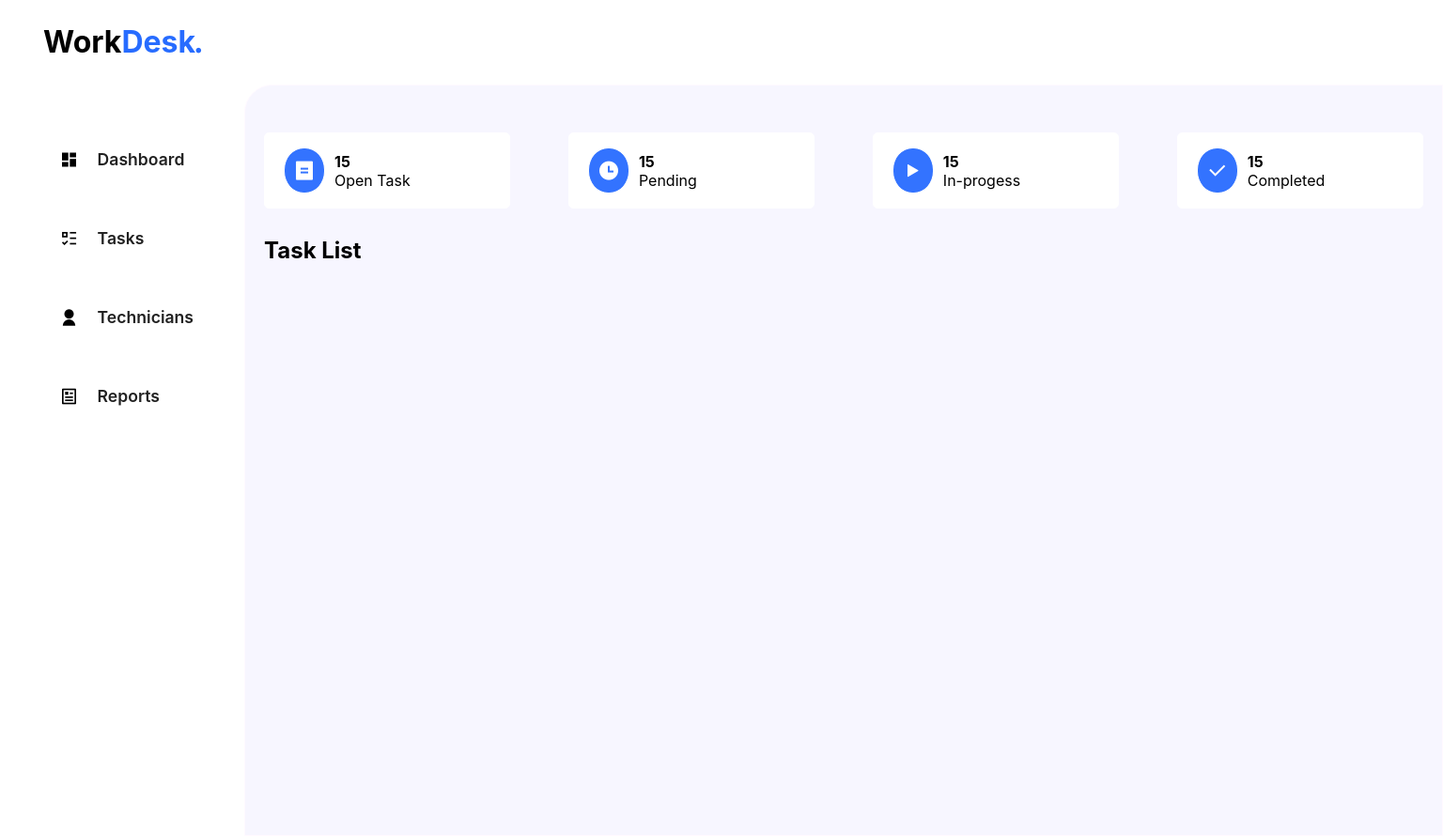
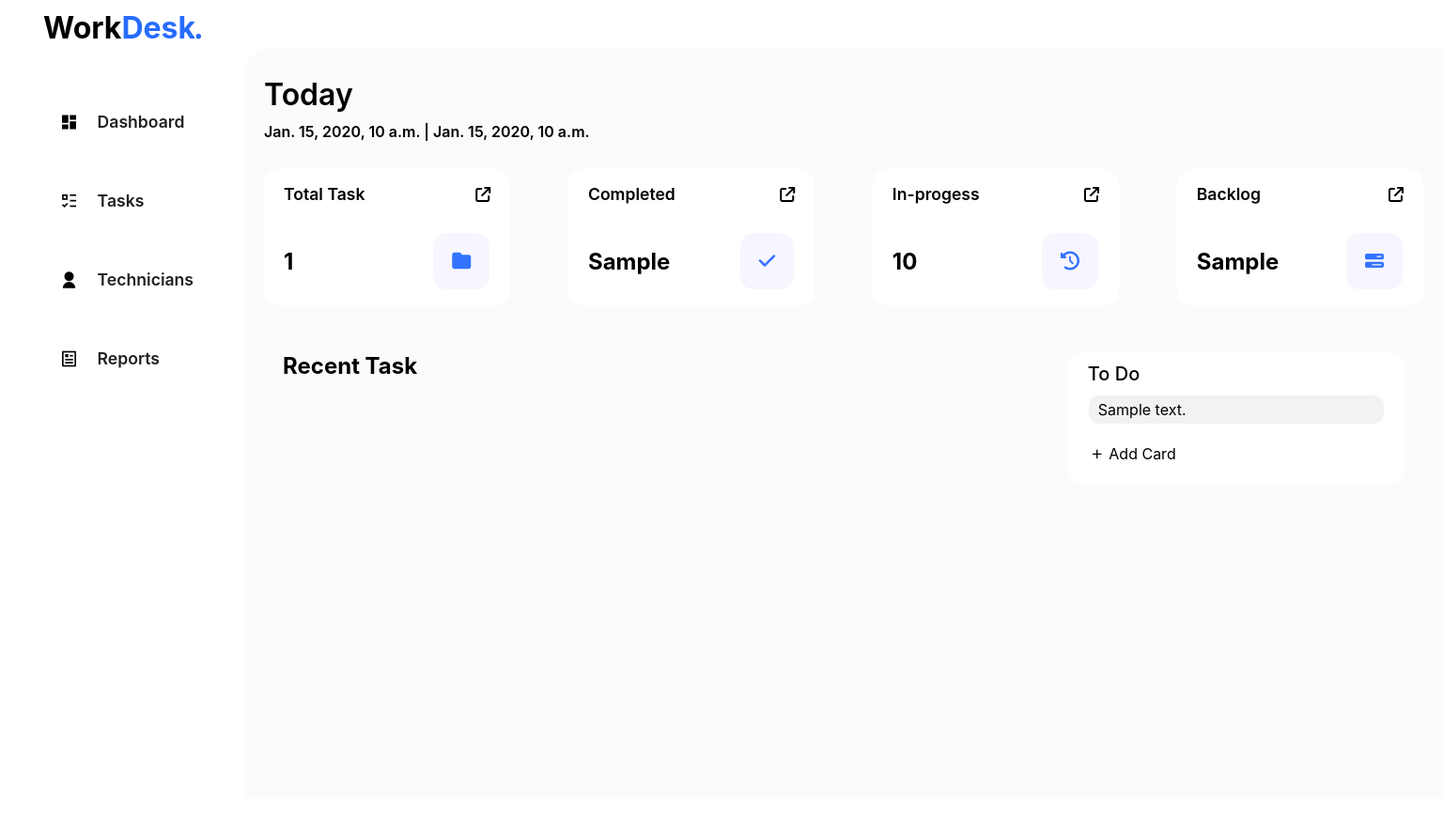
Before and after one commit to emmanuelmingo/WorkDesK, a Django app: template Frontend/templates/index.html in a window 1536 px wide. Shown: the whole page at 94% size. After the commit the page ends 490 px from the top, so only its background shows below. Run offline with Django 5.2, Linux system fonts and the light colour scheme; tables that the repository leaves empty hold one stand-in row (values such as "Sample post"); the template is opened without the code that fills it: values that come from a table or form of the project are taken from there, most other values are stand-ins (such as "Sample title", 1, 10 or a date in 2020).

Commit message:
Update to dashboard design

```diff
--- a/Backend/WorkDesk/models.py
+++ b/Backend/WorkDesk/models.py
@@ -14,6 +14,9 @@ class Technicians(models.Model):
     status = models.CharField(default="available")
     contact = models.CharField(default="123-456-7890")
     role = models.CharField(max_length=100, default='technician')
+
+class Todo(models.Model):
+    description = models.CharField(max_length=10000)
 
 class Task(models.Model):
     task_id = models.CharField(max_length=10, unique=True, primary_key=True, blank= True)
--- a/Backend/WorkDesk/urls.py
+++ b/Backend/WorkDesk/urls.py
@@ -9,4 +9,5 @@ urlpatterns = [
     path('assign_task', views.assign_task, name='assign_task'),
     path('task/<str:pk>/<str:role>', views.task_detail, name='task_detail'),
     path('technicians', views.technicians, name='technicians'),
+    path('add_todo', views.add_todo, name='add_todo'),
 ]
--- a/Frontend/assets/css/style.css
+++ b/Frontend/assets/css/style.css
@@ -58,7 +58,7 @@
         padding: 10px;
         width: 140px;
         font-size: 1.25rem;
-        background-color: #3373ff;
+        background-color: color-mix(in srgb, #001eff, transparent 27%);;
         border-radius: 10px;
         color: white;
         cursor: pointer;
@@ -137,6 +137,24 @@
     }
 
     /*HEADER STYLES */
+    .dashboard-header{
+        height: 50px;
+        left: 0;
+        right: 0;
+        width: 100%;
+        display: flex;
+        gap: 80px;
+        padding-left:3%;
+        background-color: white;
+    }
+    .dashboard-header h2{
+        color: black;
+        font-size: 2rem;
+        padding-top: 0.7%;
+    }
+    .dashboard-header h2 span{
+        color: #276cff;
+    }
     .header{
         height: 90px;
         left: 0;
@@ -214,8 +232,22 @@
         width: auto;
         border: 1px solid rgb(255, 249, 255);
         border-top-left-radius: 30px;
-        background-color: color-mix(in srgb, #5d57f4, transparent 95%);
+        background-color: color-mix(in srgb, #747474, transparent 97%);
         padding: 20px;
+    }
+    .time{
+        display: flex;
+        flex-direction: column;
+        gap: 10px;
+        margin-top: 10px;
+    }
+    .time h1{
+        font-size: 2rem;
+        font-weight: 600;
+    }
+    .time span{
+        font-size: 1rem;
+        font-weight: 600;
     }
     .box-container{
         display: flex;
@@ -226,22 +258,114 @@
     }
     .box{
         display: flex;
-        align-items: center;
-        gap: 10px;
+        flex-direction: column;
+        gap: 30px;
         border: 1px solid white;
-        border-radius: 5px;
-        max-width:400px;
+        border-radius: 15px;
         width: 100%;
         padding: 15px 20px ;
         background-color: white;
     }
+    .text{
+        display: flex;
+        align-items: center;
+        width: 100%;
+        justify-content: space-between;
+    }
+
+    .text h1{
+        font-size: 1.1rem;
+        font-weight: 600;
+    }
     .icon{
+        display: flex;
+        align-items: center;
+        gap: 10px;
+        justify-content: space-between;
+    }
+    .icon i{
+        color: #3373ff;
+        font-size: 1.25rem;
+        border: 1px solid white;
+        background-color: color-mix(in srgb, #5d57f4, transparent 95%);
+        border-radius: 15px;
+        padding: 20px;
+    }
+    .task-todo{
+        display: flex;
+        justify-content: space-between;
+        padding: 20px;
+    }
+    .todo{
+        border: 1px solid white;
+        border-radius: 15px;
+        width: 30%;
+        padding: 10px 20px;
+        background-color: white;
+    }
+    .todo h2{
+        font-size: 1.25rem;
+        font-weight: 500;
+        margin-bottom: 10px;
+    }
+    .todo-list ul li{
+        list-style: none;
+        margin-bottom: 10px;
+        border: 1px solid white;
+        background-color: rgb(242, 242, 242);
+        padding: 5px 10px;
+        border-radius: 12px;
+
+    }
+    .todo-list p{
+        border: 1px solid white;
+        border-radius: 10px;
+        background-color: white;
+        padding: 10px 1px;
+    }
+    .todo-list p:hover{
+        background-color: #e0edff;
+        cursor: pointer;
+    }
+    .add-task-form{
+        border: 2px solid #e0edff;
+        border-radius: 10px;
+        padding: 16px;
+        background: #fff;
+        position: relative;
+        margin-top: 10px;
+        box-shadow: 0 2px 8px rgba(0,0,0,0.08);
+    }
+    .add-task-form textarea{
+        width: 100%;
+        min-height: 50px;
+        margin-bottom: 10px;
+        border-radius: 6px;
+        border: 1px solid #ccc;
+        padding: 8px;
+        resize: vertical;
+        font-size: 1rem;
+    }
+    .add-task-form textarea:focus{
+        outline: none;
+    }
+    .close-todo{
+        display: flex;
+        align-items: center;
+        gap: 20px;
+    }
+    .close-todo input{
+        background: #276cff;
+        color: #fff;
+        border: none;
+        border-radius: 6px;
+        padding: 8px 16px;
+        cursor: pointer;
+        font-weight: 600;
+    }
+    .close-todo span{
         font-size: 1.5rem;
-        border: 1px solid;
-        border-radius: 48%;
-        padding: 9px;
-        background-color: #3373ff;
-        color: white;
+        cursor: pointer;
     }
 
     /* Task Container Styles */
--- /dev/null
+++ b/Frontend/assets/js/todo.js
@@ -0,0 +1,14 @@
+document.addEventListener('DOMContentLoaded', function() {
+    const addTaskTrigger = document.getElementById('add-task-trigger');
+    const addTaskForm = document.getElementById('add-task-form');
+
+    addTaskTrigger.onclick = function() {
+        addTaskForm.style.display = 'block';
+        addTaskTrigger.style.display = 'none';
+    };
+
+    window.closeAddTaskForm = function() {
+        addTaskForm.style.display = 'none';
+        addTaskTrigger.style.display = 'block';
+    }
+});
--- a/Frontend/templates/index.html
+++ b/Frontend/templates/index.html
@@ -8,9 +8,10 @@
     <link href="{% static 'header icons/servitel-logo.png'  %}" rel="icon">
     <link rel="stylesheet" href="{% static 'css/style.css' %}">
     <link href="https://cdn.jsdelivr.net/npm/remixicon@3.5.0/fonts/remixicon.css" rel="stylesheet">
+    <link rel="stylesheet" href="https://cdnjs.cloudflare.com/ajax/libs/font-awesome/6.4.2/css/all.min.css">
 </head>
 <body class="dashboard-body">
-    <header class="header">
+    <header class="dashboard-header">
         <h2>Work<span>Desk<i class="ri-circle-fill dot"></i></span></h2>
     </header>
     <div class="layout">
@@ -38,49 +39,105 @@
         </aside>
     </div>
     <main class="dashboard-main">
+        <section class="time">
+            <h1>Today</h1>
+            <span>{{date_today}} | {{time_today}}</span>
+        </section>
         <section>
             <div class="box-container">
                 <div class="box">
+                    <div class="text">
+                        <h1>Total Task</h1>
+                        <i class="fa-solid fa-arrow-up-right-from-square"></i>
+                    </div>
                     <div class="icon">
-                        <i class="ri-bill-fill"></i>
-                    </div>
-                    <div class="text">
-                        <h4>15</h4>
-                        <p>Open Task</p>
+                        {% if total_tasks %}
+                            <h2>{{ total_tasks }}</h2>
+                            <i class="fa-solid fa-folder"></i>
+                        {% else %}
+                            <h2>0</h2>
+                            <i class="fa-solid fa-folder"></i>
+                        {% endif %}
                     </div>
                 </div>
                 <div class="box">
+                    <div class="text">
+                        <h1>Completed</h1>
+                        <i class="fa-solid fa-arrow-up-right-from-square"></i>
+                    </div>
                     <div class="icon">
-                        <i class="ri-time-fill"></i>
-                    </div>
-                    <div class="text">
-                        <h4>15</h4>
-                        <p>Pending</p>
+                        {% if completed_tasks %}
+                            <h2>{{ completed_tasks }}</h2>
+                            <i class="fa-solid fa-check"></i>
+                        {% else %}
+                            <h2>0</h2>
+                            <i class="fa-solid fa-check"></i>
+                        {% endif %}
                     </div>
                 </div>
                 <div class="box">
+                    <div class="text">
+                        <h1>In-progess</h1>
+                        <i class="fa-solid fa-arrow-up-right-from-square"></i>
+                    </div>
                     <div class="icon">
-                        <i class="ri-play-mini-fill"></i>
-                    </div>
-                    <div class="text">
-                        <h4>15</h4>
-                        <p>In-progess</p>
+                        {% if in_progress_tasks %}
+                            <h2>{{ in_progress_tasks }}</h2>
+                            <i class="fa-solid fa-clock-rotate-left"></i>
+                        {% else %}
+                            <h2>0</h2>
+                            <i class="fa-solid fa-clock-rotate-left"></i>
+                        {% endif %}
                     </div>
                 </div>
                 <div class="box">
+                    <div class="text">
+                        <h1>Backlog</h1>
+                        <i class="fa-solid fa-arrow-up-right-from-square"></i>
+                    </div>
                     <div class="icon">
-                        <i class="ri-check-line"></i>
-                    </div>
-                    <div class="text">
-                        <h4>15</h4>
-                        <p>Completed</p>
+                        {% if backlog_tasks %}
+                            <h2>{{ backlog_tasks }}</h2>
+                            <i class="fa-solid fa-bars-progress"></i>
+                        {% else %}
+                            <h2>0</h2>
+                            <i class="fa-solid fa-bars-progress"></i>
+                        {% endif %}
                     </div>
                 </div>
             </div>
         </section>
-        <section>
-            <h2>Task List</h2>
+        <section class="task-todo">
+            <div class="recent-task">
+                <h2>Recent Task</h2>
+            </div>
+            <div class="todo">
+                <h2>To Do</h2>
+                <div class="todo-list">
+                    {% if todo %}
+                        <ul>
+                            {% for item in todo %}
+                                <li>{{ item.description|linebreaksbr }}</li>
+                            {% endfor %}
+                        </ul>
+                    {% endif %}
+                    <p id="add-task-trigger" class="add-task-trigger">
+                        <i class="ri-add-line"></i> <span>Add Card</span>
+                    </p>
+                    <div id="add-task-form" class="add-task-form" style="display:none;">
+                        <form method="post" action="{% url 'add_todo' %}">
+                            {% csrf_token %}
+                            <textarea name="description" placeholder="Enter description" required></textarea>
+                            <div class="close-todo">
+                                <input type="submit" value="Add Card">
+                                <span class="close-add-task" onclick="closeAddTaskForm()">&times;</span>
+                            </div>
+                        </form>
+                    </div>
+                </div>
+            </div>
         </section>
     </main>
+    <script src="{% static 'js/todo.js' %}"></script>
 </body>
 </html>
```
Also changed, not shown: Backend/WorkDesk/views.py (+29 -2 lines), Backend/WorkDesk/migrations/0016_todo.py (added).
